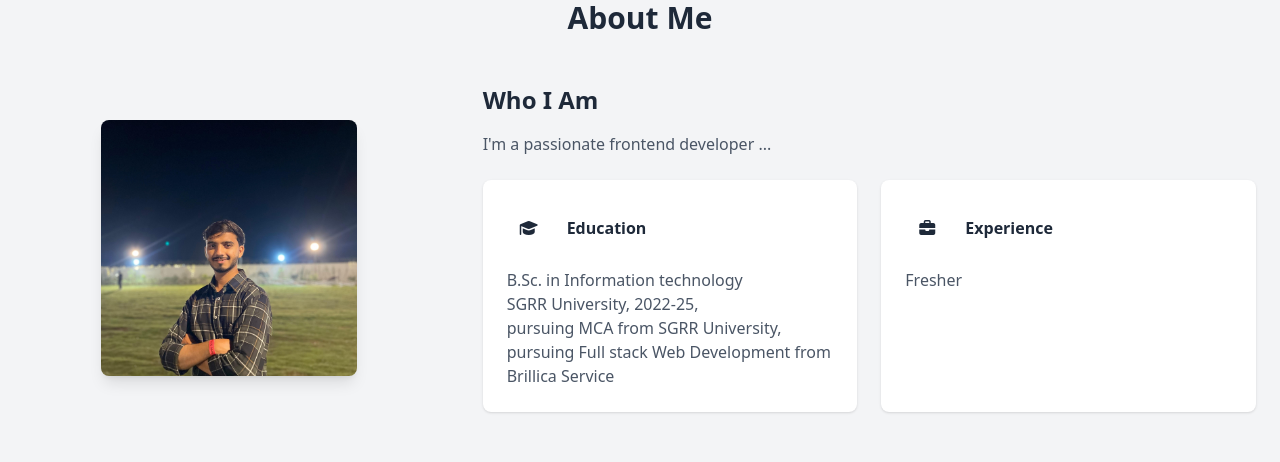
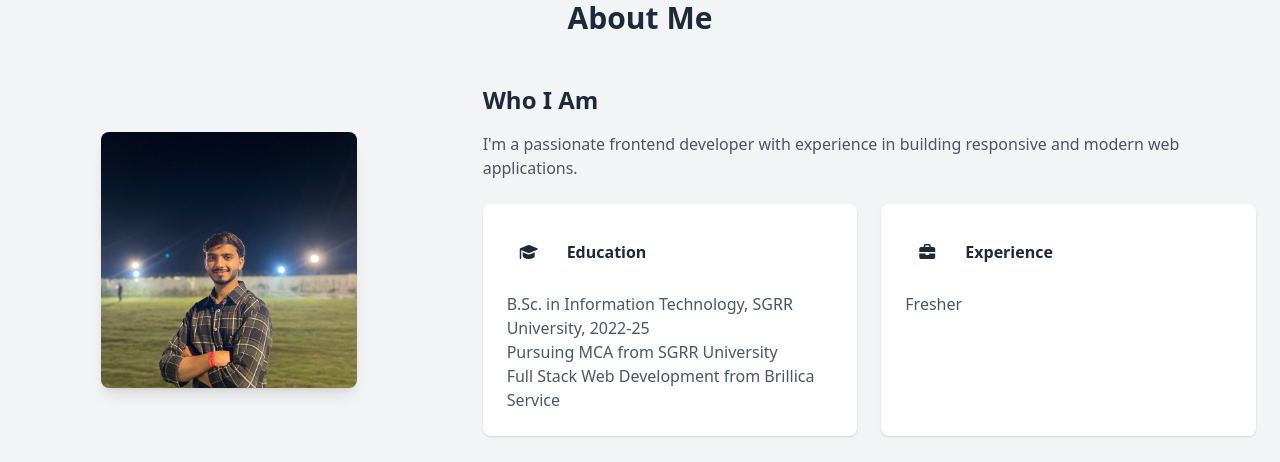
Before and after one commit to fk2515714-creator/portfolio, a React (Vite) app: page / in a window 1280 px wide. Shown: the part 880-1342 px from the top of the page. Built offline with nearby package versions, Linux system fonts and the light colour scheme.

Commit message:
Your commit message here

```diff
--- a/src/About.jsx
+++ b/src/About.jsx
@@ -1,3 +1,72 @@
+// function About() {
+//   return (
+//     <section id="about" className="py-20 bg-gray-100 dark:bg-gray-800">
+//       <div className="container mx-auto px-6">
+//         <h2 className="text-3xl font-bold mb-12 text-center">
+//           About <span className="gradient-text">Me</span>
+//         </h2>
+
+//         <div className="flex flex-col md:flex-row items-center">
+//           <div className="md:w-1/3 mb-8 md:mb-0 flex justify-center">
+//             <div className="w-64 h-64 rounded-lg overflow-hidden shadow-lg">
+//               <img
+//                 src="src/assets/fardeenimage.jpeg"
+//                 alt="About"
+//                 className="w-full h-full object-cover"
+//               />
+//             </div>
+//           </div>
+
+//           <div className="md:w-2/3 md:pl-12">
+//             <h3 className="text-2xl font-semibold mb-4">Who I Am</h3>
+//             <p className="mb-6 text-gray-600 dark:text-gray-300">
+//               I'm a passionate frontend developer ...
+//             </p>
+
+//             <div className="grid grid-cols-1 md:grid-cols-2 gap-6">
+//               <div className="bg-white dark:bg-gray-700 p-6 rounded-lg shadow-sm">
+//                 <div className="flex items-center mb-4">
+//                   <div className="p-3 rounded-full bg-primary-light/10 dark:bg-primary-dark/10 mr-4">
+//                     <i className="fas fa-graduation-cap text-primary-light dark:text-primary-dark"></i>
+//                   </div>
+//                   <h4 className="font-semibold">Education</h4>
+//                 </div>
+//                 <p className="text-gray-600 dark:text-gray-300">
+//                   B.Sc. in Information technology
+//                   <br />
+//                   SGRR University, 2022-25,
+//                   <br />
+//                   pursuing MCA from SGRR University,
+//                   <br />
+//                   pursuing Full stack Web Development from Brillica Service
+//                 </p>
+//               </div>
+
+//               <div className="bg-white dark:bg-gray-700 p-6 rounded-lg shadow-sm">
+//                 <div className="flex items-center mb-4">
+//                   <div className="p-3 rounded-full bg-secondary-light/10 dark:bg-secondary-dark/10 mr-4">
+//                     <i className="fas fa-briefcase text-secondary-light dark:text-secondary-dark"></i>
+//                   </div>
+//                   <h4 className="font-semibold">Experience</h4>
+//                 </div>
+//                 <p className="text-gray-600 dark:text-gray-300">
+//                   Fresher
+//                   <br />
+//                 </p>
+//               </div>
+//             </div>
+//           </div>
+//         </div>
+//       </div>
+//     </section>
+//   );
+// }
+
+// export default About;
+
+// src/components/About.jsx
+import fardeenImage from "./assets/fardeenimage.jpeg"; // correct path from component
+
 function About() {
   return (
     <section id="about" className="py-20 bg-gray-100 dark:bg-gray-800">
@@ -7,23 +76,27 @@ function About() {
         </h2>
 
         <div className="flex flex-col md:flex-row items-center">
+          {/* Image */}
           <div className="md:w-1/3 mb-8 md:mb-0 flex justify-center">
             <div className="w-64 h-64 rounded-lg overflow-hidden shadow-lg">
               <img
-                src="src/assets/fardeenimage.jpeg"
+                src={fardeenImage}
                 alt="About"
                 className="w-full h-full object-cover"
               />
             </div>
           </div>
 
+          {/* Text Content */}
           <div className="md:w-2/3 md:pl-12">
             <h3 className="text-2xl font-semibold mb-4">Who I Am</h3>
             <p className="mb-6 text-gray-600 dark:text-gray-300">
-              I'm a passionate frontend developer ...
+              I'm a passionate frontend developer with experience in building
+              responsive and modern web applications.
             </p>
 
             <div className="grid grid-cols-1 md:grid-cols-2 gap-6">
+              {/* Education Card */}
               <div className="bg-white dark:bg-gray-700 p-6 rounded-lg shadow-sm">
                 <div className="flex items-center mb-4">
                   <div className="p-3 rounded-full bg-primary-light/10 dark:bg-primary-dark/10 mr-4">
@@ -32,16 +105,15 @@ function About() {
                   <h4 className="font-semibold">Education</h4>
                 </div>
                 <p className="text-gray-600 dark:text-gray-300">
-                  B.Sc. in Information technology
+                  B.Sc. in Information Technology, SGRR University, 2022-25
                   <br />
-                  SGRR University, 2022-25,
+                  Pursuing MCA from SGRR University
                   <br />
-                  pursuing MCA from SGRR University,
-                  <br />
-                  pursuing Full stack Web Development from Brillica Service
+                  Full Stack Web Development from Brillica Service
                 </p>
               </div>
 
+              {/* Experience Card */}
               <div className="bg-white dark:bg-gray-700 p-6 rounded-lg shadow-sm">
                 <div className="flex items-center mb-4">
                   <div className="p-3 rounded-full bg-secondary-light/10 dark:bg-secondary-dark/10 mr-4">
@@ -49,10 +121,7 @@ function About() {
                   </div>
                   <h4 className="font-semibold">Experience</h4>
                 </div>
-                <p className="text-gray-600 dark:text-gray-300">
-                  Fresher
-                  <br />
-                </p>
+                <p className="text-gray-600 dark:text-gray-300">Fresher</p>
               </div>
             </div>
           </div>
```
